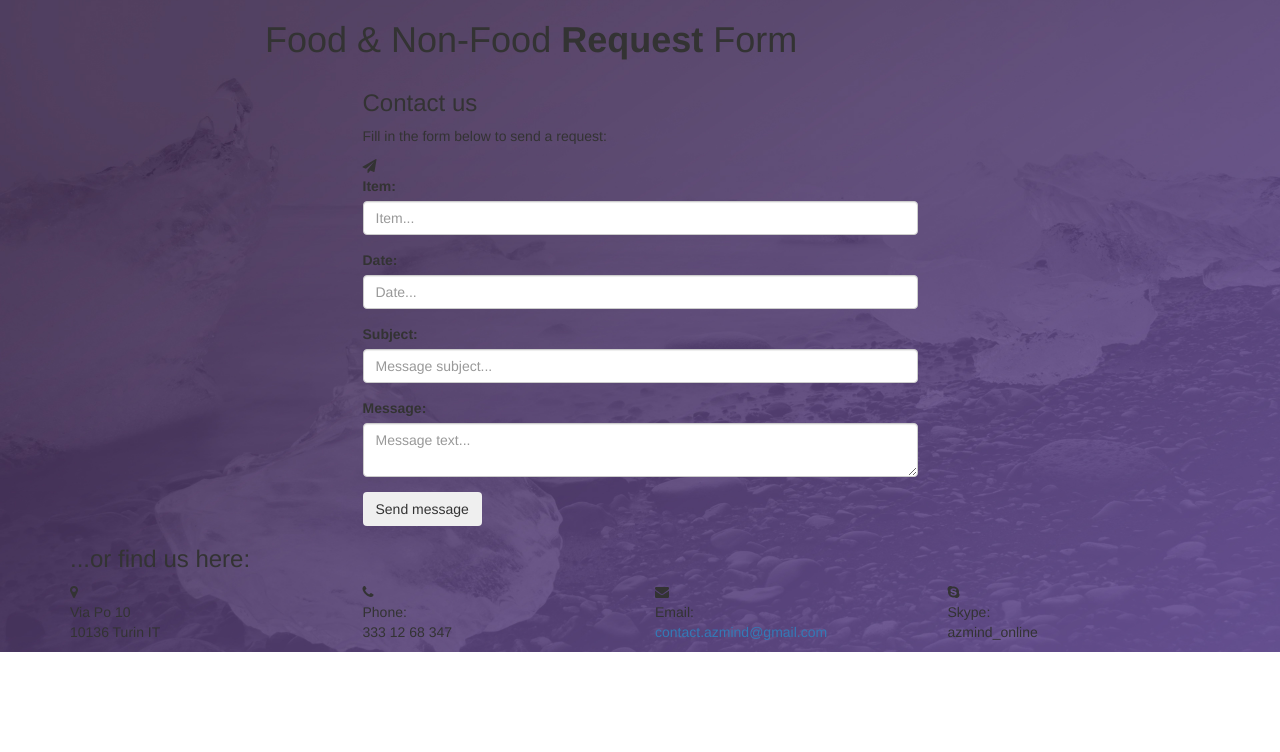
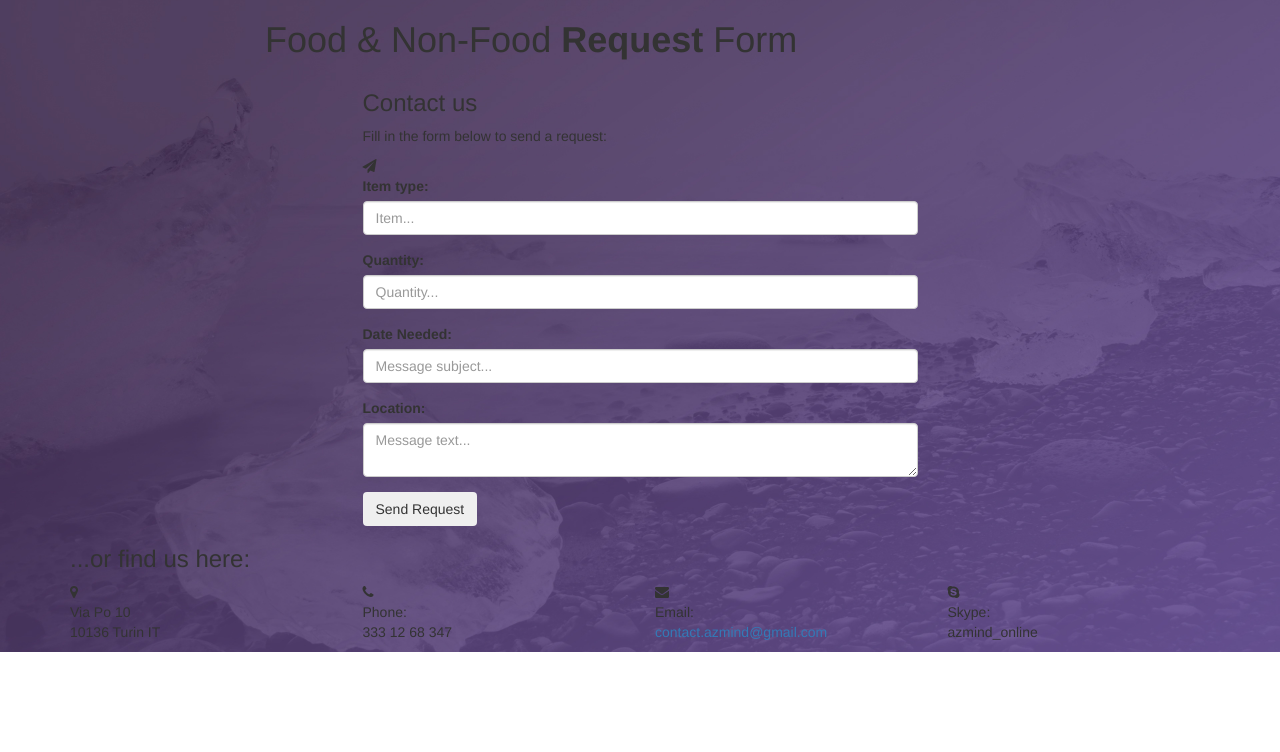
Before and after one commit to michaeljohnbuan/Softdev, a Django app: page /static/personal/index.html in a window 1280 px wide. Shown: the top 752 px of the page. Run offline with Django 3.2, Linux system fonts and the light colour scheme; some libraries are stand-ins or nearby versions.

Commit message:
update features

```diff
--- a/Application/FoodAndNonFood/personal/static/personal/index.html
+++ b/Application/FoodAndNonFood/personal/static/personal/index.html
@@ -64,33 +64,33 @@
 		                    <form role="form" action="assets/contact.php" method="post">
 		                    	<div class="form-group">
 		                    		<label for="c-form-name">
-		                    			<span class="label-text">Item:</span>
+		                    			<span class="label-text">Item type:</span>
 		                    			<span class="contact-error"></span>
 		                    		</label>
 		                        	<input type="text" name="name" placeholder="Item..." class="c-form-name form-control" id="c-form-name">
 		                        </div>
 		                    	<div class="form-group">
 		                    		<label for="c-form-email">
-		                    			<span class="label-text">Date:</span>
+		                    			<span class="label-text">Quantity:</span>
 		                    			<span class="contact-error"></span>
 		                    		</label>
-		                        	<input type="text" name="email" placeholder="Date..." class="c-form-email form-control" id="c-form-email">
+		                        	<input type="text" name="email" placeholder="Quantity..." class="c-form-email form-control" id="c-form-email">
 		                        </div>
 		                        <div class="form-group">
 		                        	<label for="c-form-subject">
-		                    			<span class="label-text">Subject:</span>
+		                    			<span class="label-text">Date Needed:</span>
 		                    			<span class="contact-error"></span>
 		                    		</label>
 		                        	<input type="text" name="subject" placeholder="Message subject..." class="c-form-subject form-control" id="c-form-subject">
 		                        </div>
 		                        <div class="form-group">
 		                        	<label for="c-form-message">
-		                    			<span class="label-text">Message:</span>
+		                    			<span class="label-text">Location:</span>
 		                    			<span class="contact-error"></span>
 		                    		</label>
 		                        	<textarea name="message" placeholder="Message text..." class="c-form-message form-control" id="c-form-message"></textarea>
 		                        </div>
-		                        <button type="submit" class="btn">Send message</button>
+		                        <button type="submit" class="btn">Send Request</button>
 		                    </form>
 	                    </div>
 
--- a/Application/FoodAndNonFood/personal/templates/personal/header.html
+++ b/Application/FoodAndNonFood/personal/templates/personal/header.html
@@ -518,7 +518,7 @@
                             <div class="modal-body">
                                 <h2>Project Heading</h2>
                                 <p class="item-intro text-muted">Lorem ipsum dolor sit amet consectetur.</p>
-                                <img class="img-responsive img-centered" src="static/personal/img/portfolio/startup-framework-preview.png" alt="">
+                                <img class="img-responsive img-centered" src="static/personal/img/map-resource/phMapWithMarker.jpg" alt="">
                                 <p><a href="http://designmodo.com/startup/?u=787">Startup Framework</a> is a website builder for professionals. Startup Framework contains components and complex blocks (PSD+HTML Bootstrap themes and templates) which can easily be integrated into almost any design. All of these components are made in the same style, and can easily be integrated into projects, allowing you to create hundreds of solutions for your future projects.</p>
                                 <p>You can preview Startup Framework <a href="http://designmodo.com/startup/?u=787">here</a>.</p>
                                 <button type="button" class="btn btn-primary" data-dismiss="modal"><i class="fa fa-times"></i> Close Project</button>
```
Also changed, not shown: Application/FoodAndNonFood/personal/static/personal/img/map-resource/marker.png (added), Application/FoodAndNonFood/personal/static/personal/img/map-resource/phMap.png (added), Application/FoodAndNonFood/personal/static/personal/img/map-resource/phMapWithMarker.jpg (added).
